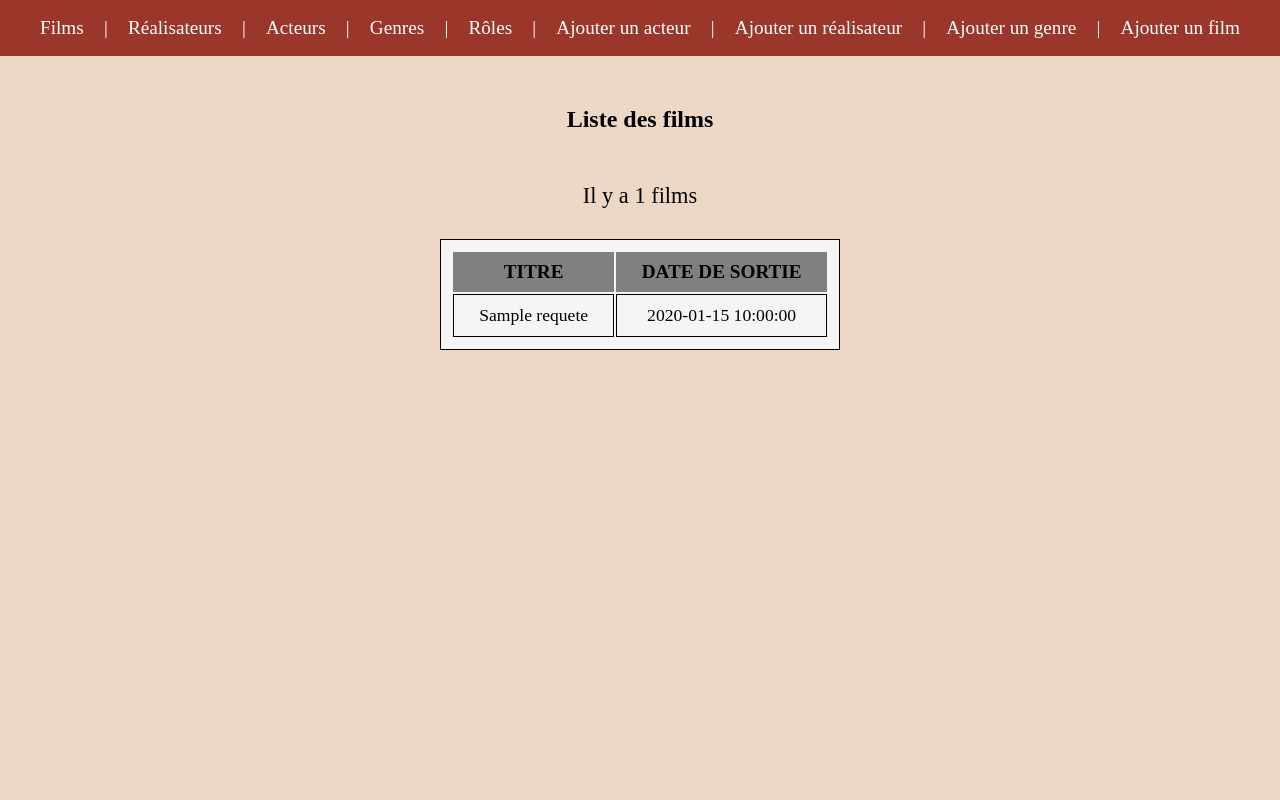
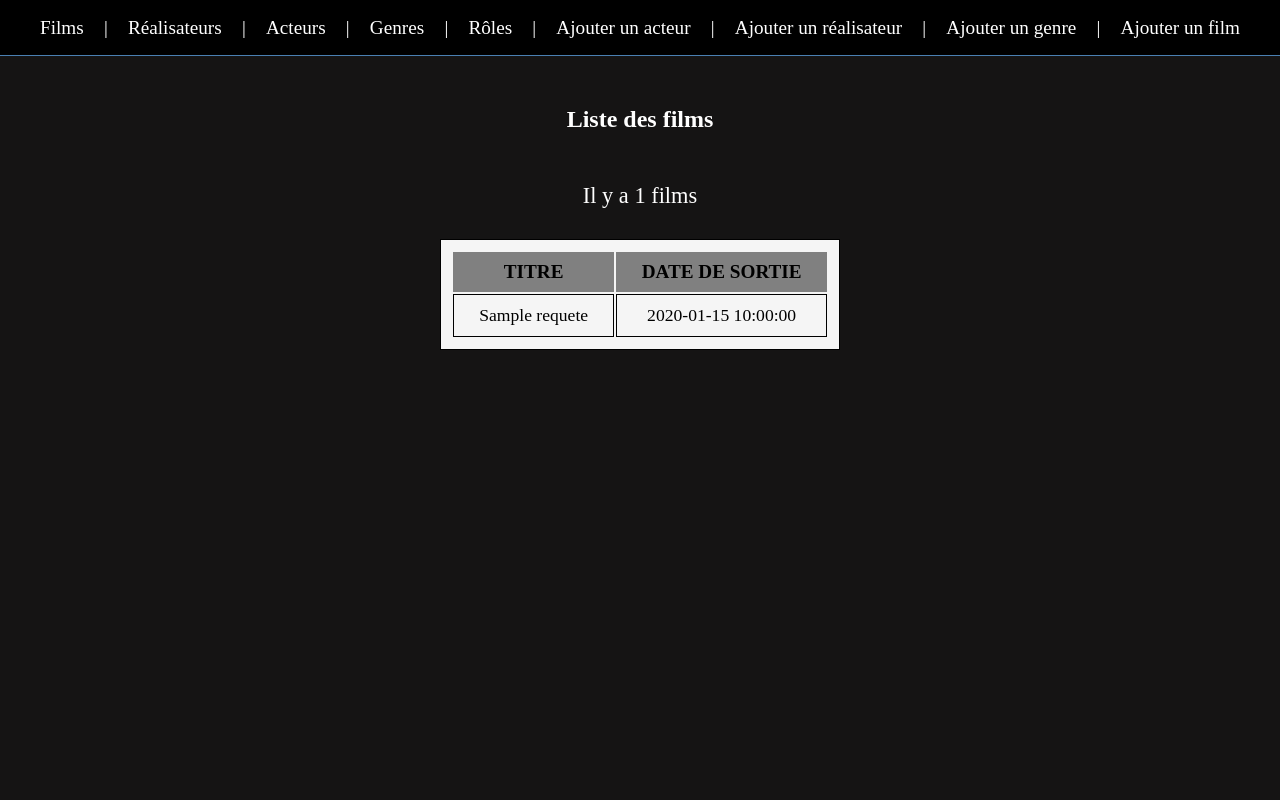
Before and after one commit to mayados/cinema_mvc, a PHP site: template view/listFilms.php in a window 1280 px wide. Run offline with PHP 8.4, Linux system fonts and the light colour scheme; the template is opened without the code that fills it: most values are stand-ins (such as "Sample title", 1, 10 or a date in 2020).

Commit message:
change background + h2 color

```diff
--- a/public/css/list.css
+++ b/public/css/list.css
@@ -19,15 +19,16 @@ nav{
     justify-content: space-between;
     align-items: center;
     gap: 5px;
-    background-color: #9b362a;
+    background-color: black;
     height: 7vh;
     padding-left: 40px;
     padding-right: 40px;
     font-size: 1.2rem;
+    border-bottom: 1px solid rgb(74, 128, 179);
 }
 
 #container-page{
-    background-color: #edd8c6;
+    background-color: #151414;
     min-height: 93vh;
     display: flex;
     flex-direction: column;
@@ -36,6 +37,11 @@ nav{
 
 h2{
     padding: 50px;
+    color: rgb(255, 255, 255);
+}
+
+p{
+    color: white;
 }
 
 .compteur{
```
